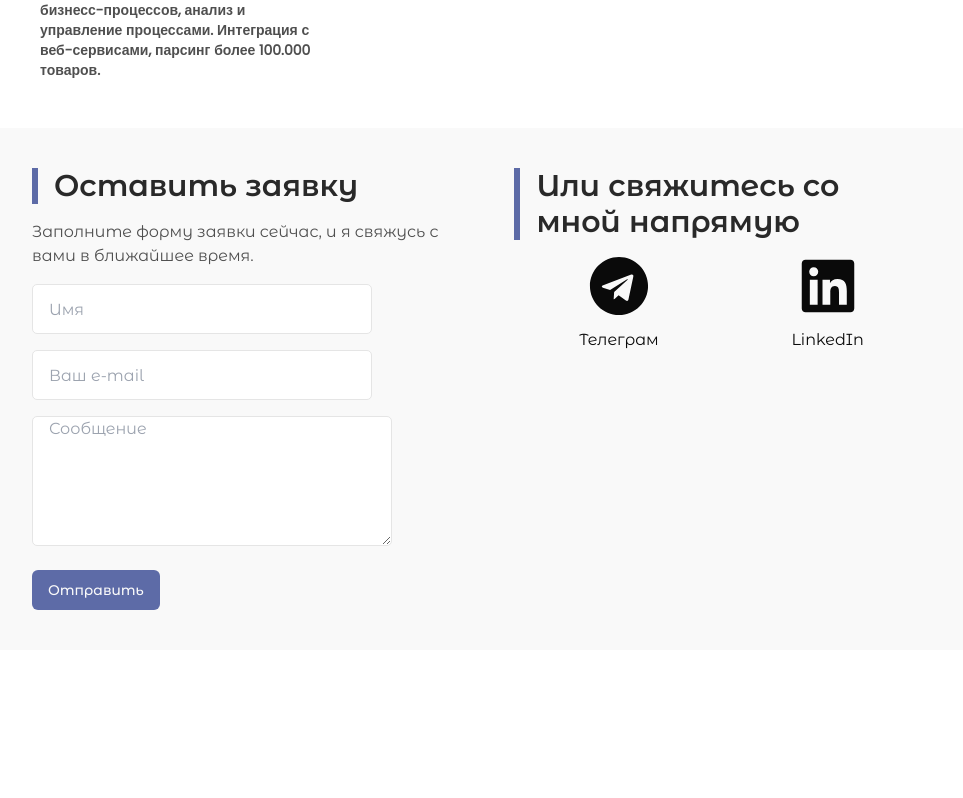
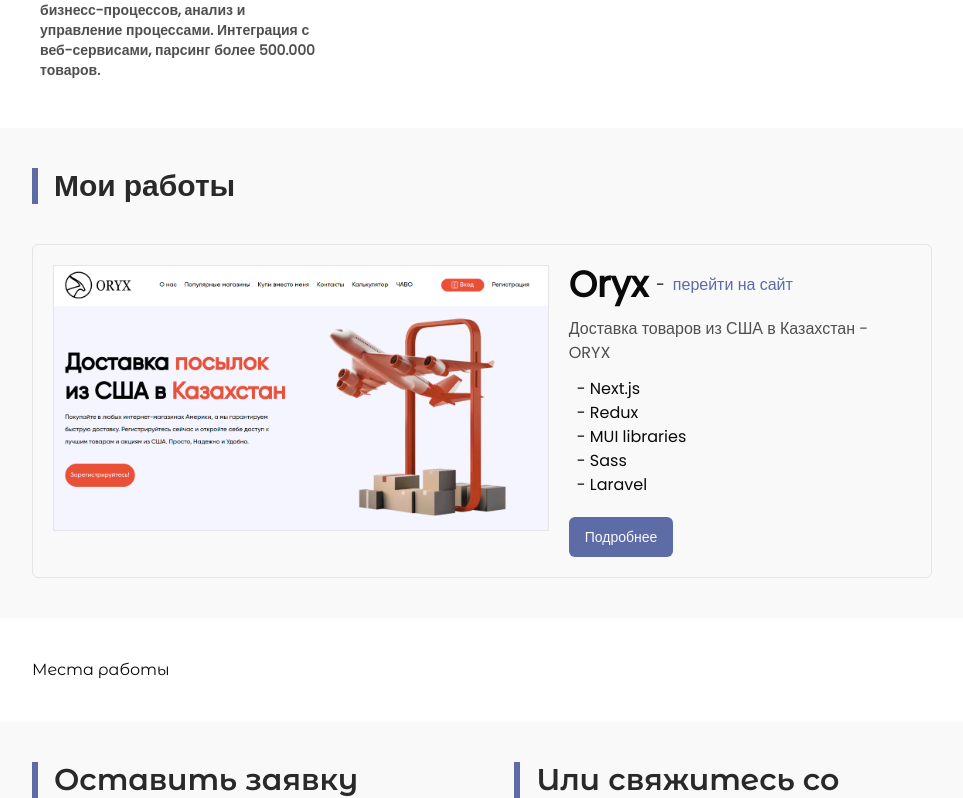
Before and after one commit to shakurovoleg42/CV-portfolio, a Next.js app: page / in a window 1280 px wide. Shown: the part 1305-2103 px from the top of the page, without its empty margins (308-1271 px from the left). Before the commit the page ends 1955 px from the top, so only its background shows below. Built offline with nearby package versions, Linux system fonts and the light colour scheme.

Commit message:
portfolio section

```diff
--- a/components/Contacts.tsx
+++ b/components/Contacts.tsx
@@ -13,7 +13,7 @@
   ];
 
   return (
-    <div id="contacts" className="flex flex-row p-10 gap-10 bg-[#f9f9f9]">
+    <div id="contacts" className="flex flex-col sm:flex-row p-10 gap-10 bg-[#f9f9f9]">
       <div className="flex flex-col">
         <div className="border-l-[6px] border-l-secondaryBg">
           <h3 className="text-3xl font-[600] text-textTitle pl-4">
@@ -44,7 +44,7 @@
             <textarea
               name="message"
               placeholder="Сообщение"
-              className="max-w-[360px] h-[130px] border-[1px] border-border rounded-[5px] pl-4 mt-4"
+              className="max-w-[360px] h-[130px] border-[1px] border-border rounded-[5px] px-2 py-2 mt-4"
               required
             />
             <div className="mt-6">
--- /dev/null
+++ b/components/Portfolio.tsx
@@ -0,0 +1,79 @@
+import Image from "next/image";
+import React from "react";
+import { Button } from "./ui/button";
+
+function Portfolio() {
+  return (
+    <div
+      id="portfolio"
+      className="flex flex-col p-10 gap-10 bg-[#f9f9f9] font-poppins"
+    >
+      <div className="border-l-[6px] border-l-secondaryBg">
+        <h3 className="text-3xl font-[600] text-textTitle pl-4">
+          Мои работы
+        </h3>
+      </div>
+      {portfolio.map((item) => (
+        <div
+          key={item.id}
+          className="flex flex-col md:flex-row gap-5 border-[1px] rounded-md p-5"
+        >
+          <div>
+            <Image
+              className="border border-collapse"
+              src={item.image}
+              width={500}
+              height={700}
+              alt={item.name}
+            />
+          </div>
+          <div className="flex flex-col gap-3">
+            <div className="flex flex-col sm:flex-row sm:items-center gap-2">
+              <h5 className="text-4xl font-bold">{item.name}</h5>
+              <span className="hidden sm:block">-</span>
+              <a
+                className="flex sm:items-center text-secondaryBg hover:underline"
+                href="https://oryx.kz"
+                target="_blank"
+              >
+                перейти на сайт
+              </a>
+            </div>
+            <p className="text-[#4f4f4f]">{item.description}</p>
+            <div className="flex  flex-col ml-2">
+              {item.tech.map((item) => (
+                <p key={item.items}>- {item.items}</p>
+              ))}
+            </div>
+            {/* ссылка на отдельную страницу об этом проекте */}
+            <div className="mt-2">
+              <a href={item.link}>
+                <Button>Подробнее</Button>
+              </a>
+            </div>
+          </div>
+        </div>
+      ))}
+    </div>
+  );
+}
+
+export default Portfolio;
+
+const portfolio = [
+  {
+    id: 1,
+    name: "Oryx",
+    description: "Доставка товаров из США в Казахстан - ORYX",
+    image: "/oryx.png",
+    tech: [
+      { items: "Next.js" },
+      { items: "Redux" },
+
+      { items: "MUI libraries" },
+      { items: "Sass" },
+      { items: "Laravel" },
+    ],
+    link: "https://oryx.kz",
+  },
+];
--- a/components/Skills.tsx
+++ b/components/Skills.tsx
@@ -4,7 +4,6 @@
   FaCss3Alt,
   FaJs,
   FaReact,
-  FaVuejs,
   FaNpm,
   FaGulp,
   FaSass,
@@ -14,6 +13,9 @@
   FaRobot,
 } from "react-icons/fa";
 import { RiNextjsFill } from "react-icons/ri";
+import { SiRedux } from "react-icons/si";
+import { GiBearFace } from "react-icons/gi";
+
 
 export default function Skills() {
   return (
@@ -54,12 +56,15 @@
     text: "Позволяющие создавать динамичные и интерактивные веб-приложения без использования фреймворков.",
   },
   {
-    label: "React, Next, Vue",
+    label: "React, NextJS, Redux, Zustand",
     icon: (
-      <div className="flex flex-row gap-2">
+      <div className="flex flex-row gap-5">
         <FaReact size={40} color="#00aeff" />
         <RiNextjsFill size={40} />
-        <FaVuejs size={40} color="#41B883" />
+        <SiRedux size={35} color="#00aeff" />
+        <GiBearFace size={35} color="" />
+
+
       </div>
     ),
     text: "Опыт работы с современными фреймворками для разработки комплексных SPA, улучшение производительности и управление состоянием.",
@@ -107,6 +112,6 @@
   {
     label: "RPA - Zennoposter",
     icon: <FaRobot size={40} color="#2c8dc9" />,
-    text: "Разработка ботов для автоматизации бизнесс-процессов, анализ и управление процессами. Интеграция с веб-сервисами, парсинг более 100.000 товаров.",
+    text: "Разработка ботов для автоматизации бизнесс-процессов, анализ и управление процессами. Интеграция с веб-сервисами, парсинг более 500.000 товаров.",
   },
 ];
--- /dev/null
+++ b/components/Works.tsx
@@ -0,0 +1,9 @@
+import React from 'react'
+
+function Works() {
+  return (
+    <div className='w-full flex flex-col p-10 bg-[#ffffff]'>Места работы</div>
+  )
+}
+
+export default Works
--- a/src/pages/index.tsx
+++ b/src/pages/index.tsx
@@ -2,13 +2,17 @@
 
 import About from "@/components/About";
 import Contacts from "@/components/Contacts";
+import Portfolio from "@/components/Portfolio";
 import Skills from "@/components/Skills";
+import Works from "@/components/Works";
 
 const Home = () => {
   return (
     <div className="w-full flex flex-col">
       <About />
       <Skills />
+      <Portfolio />
+      <Works />
       <Contacts />
     </div>
   );
```
Also changed, not shown: components/ui/button.tsx (+13 -12 lines), public/oryx.png (added).
